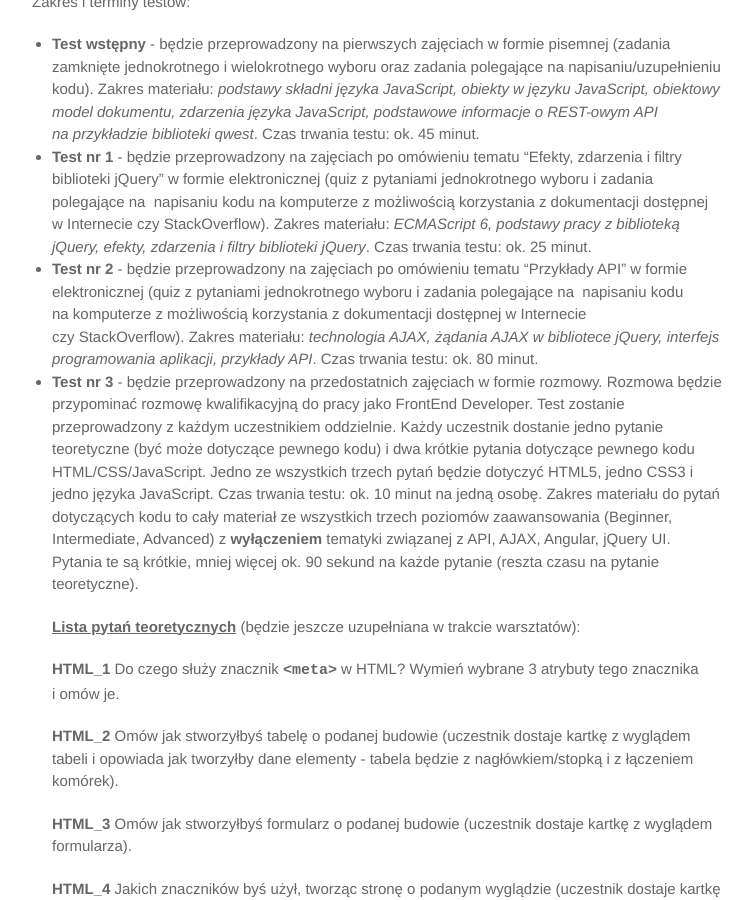
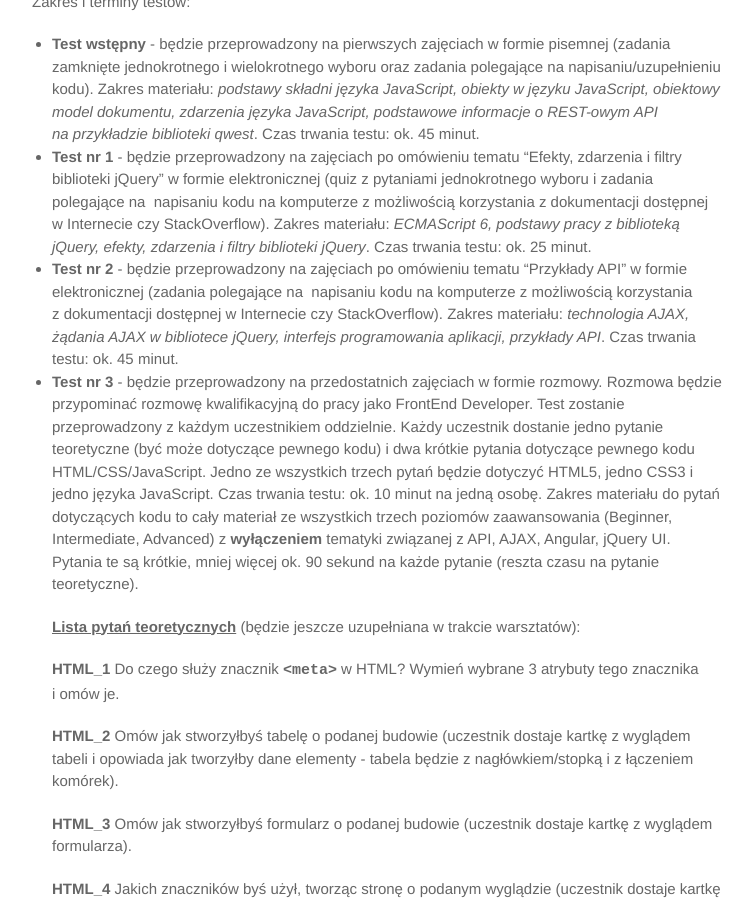
Before and after one commit to marcin-szczepanski/TWE, a Jekyll site: the page built from zajecia/2/informacje.md, in a window 1280 px wide and 900 px high, scrolled down 1082 px. Shown: the whole window, without its empty margins (263-1015 px from the left). Built offline with Jekyll 4.4.1, drawn with Linux system fonts in a browser that asks for light colours; some web fonts are replaced.

Commit message:
Update informacje.md

```diff
--- a/zajecia/2/informacje.md
+++ b/zajecia/2/informacje.md
@@ -40,7 +40,7 @@ W czasie warsztatów zostaną przeprowadzone 3 testy, których celem jest sprawd
 Zakres i terminy testów:
 * **Test wstępny** - będzie przeprowadzony na&nbsp;pierwszych zajęciach w&nbsp;formie pisemnej (zadania zamknięte jednokrotnego i&nbsp;wielokrotnego wyboru oraz&nbsp;zadania polegające na&nbsp;napisaniu/uzupełnieniu kodu). Zakres materiału: _podstawy składni języka JavaScript, obiekty w&nbsp;języku JavaScript, obiektowy model dokumentu, zdarzenia języka JavaScript, podstawowe informacje o&nbsp;REST-owym API na&nbsp;przykładzie biblioteki qwest_. Czas trwania testu: ok. 45 minut.
 * **Test nr 1** - będzie przeprowadzony na zajęciach po omówieniu tematu "Efekty, zdarzenia i filtry biblioteki jQuery" w&nbsp;formie elektronicznej (quiz z&nbsp;pytaniami jednokrotnego wyboru i&nbsp;zadania polegające na&nbsp; napisaniu kodu na&nbsp;komputerze z&nbsp;możliwością korzystania z&nbsp;dokumentacji dostępnej w&nbsp;Internecie czy&nbsp;StackOverflow). Zakres materiału: _ECMAScript 6, podstawy pracy z biblioteką jQuery, efekty, zdarzenia i&nbsp;filtry biblioteki jQuery_. Czas trwania testu: ok. 25 minut.
-* **Test nr 2** - będzie przeprowadzony na zajęciach po omówieniu tematu "Przykłady API" w&nbsp;formie elektronicznej (quiz z&nbsp;pytaniami jednokrotnego wyboru i&nbsp;zadania polegające na&nbsp; napisaniu kodu na&nbsp;komputerze z&nbsp;możliwością korzystania z&nbsp;dokumentacji dostępnej w&nbsp;Internecie czy&nbsp;StackOverflow). Zakres materiału: _technologia AJAX, żądania AJAX w&nbsp;bibliotece jQuery, interfejs programowania aplikacji, przykłady API_. Czas trwania testu: ok. 80 minut.
+* **Test nr 2** - będzie przeprowadzony na zajęciach po omówieniu tematu "Przykłady API" w&nbsp;formie elektronicznej (zadania polegające na&nbsp; napisaniu kodu na&nbsp;komputerze z&nbsp;możliwością korzystania z&nbsp;dokumentacji dostępnej w&nbsp;Internecie czy&nbsp;StackOverflow). Zakres materiału: _technologia AJAX, żądania AJAX w&nbsp;bibliotece jQuery, interfejs programowania aplikacji, przykłady API_. Czas trwania testu: ok. 45 minut.
 * **Test nr 3** - będzie przeprowadzony na&nbsp;przedostatnich zajęciach w&nbsp;formie rozmowy. Rozmowa będzie przypominać rozmowę kwalifikacyjną do pracy jako FrontEnd Developer. Test zostanie przeprowadzony z&nbsp;każdym uczestnikiem oddzielnie. Każdy uczestnik dostanie jedno pytanie teoretyczne (być może dotyczące pewnego kodu) i&nbsp;dwa krótkie pytania dotyczące pewnego kodu HTML/CSS/JavaScript. Jedno ze wszystkich trzech pytań będzie dotyczyć HTML5, jedno CSS3 i jedno języka JavaScript. Czas trwania testu: ok. 10 minut na jedną osobę.
 Zakres materiału do pytań dotyczących kodu to cały materiał ze wszystkich trzech poziomów zaawansowania (Beginner, Intermediate, Advanced) z **wyłączeniem** tematyki związanej z API, AJAX, Angular, jQuery UI. Pytania te są krótkie, mniej więcej ok. 90 sekund na każde pytanie (reszta czasu na pytanie teoretyczne).
 
```
